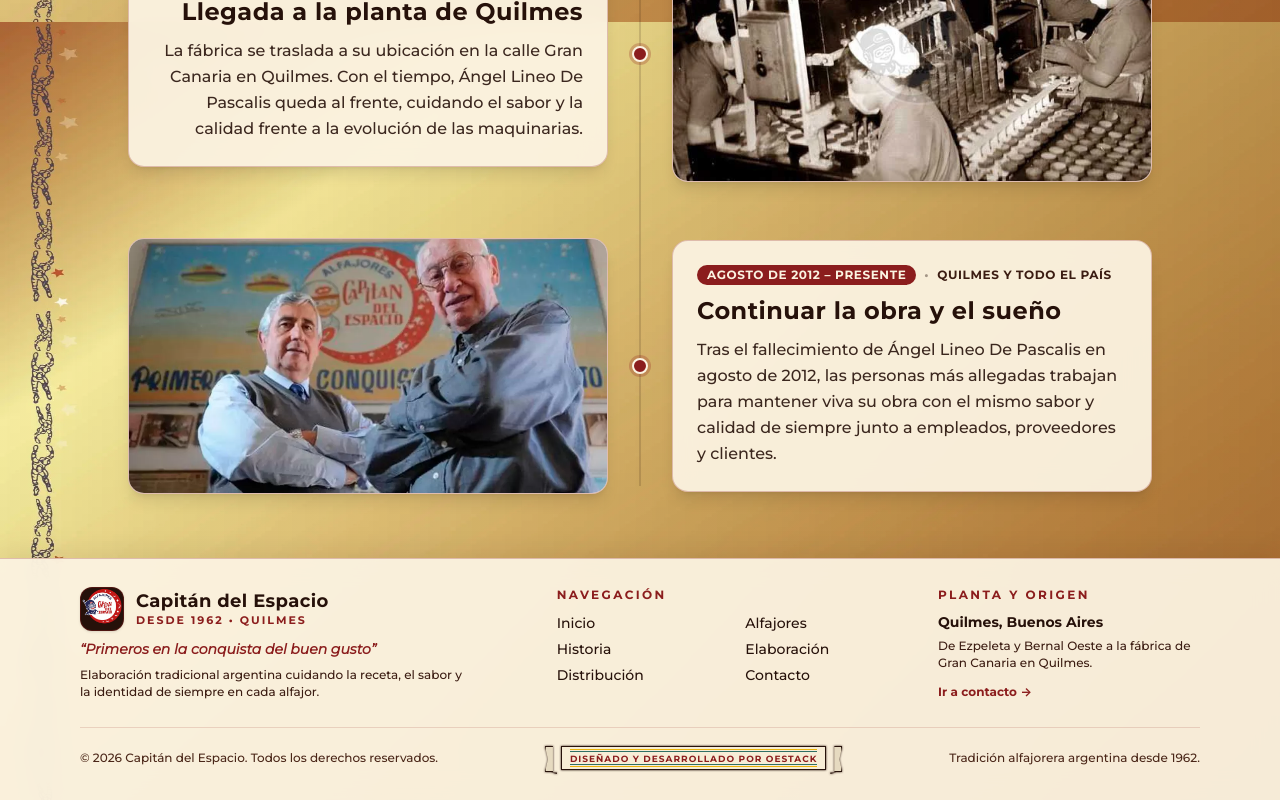
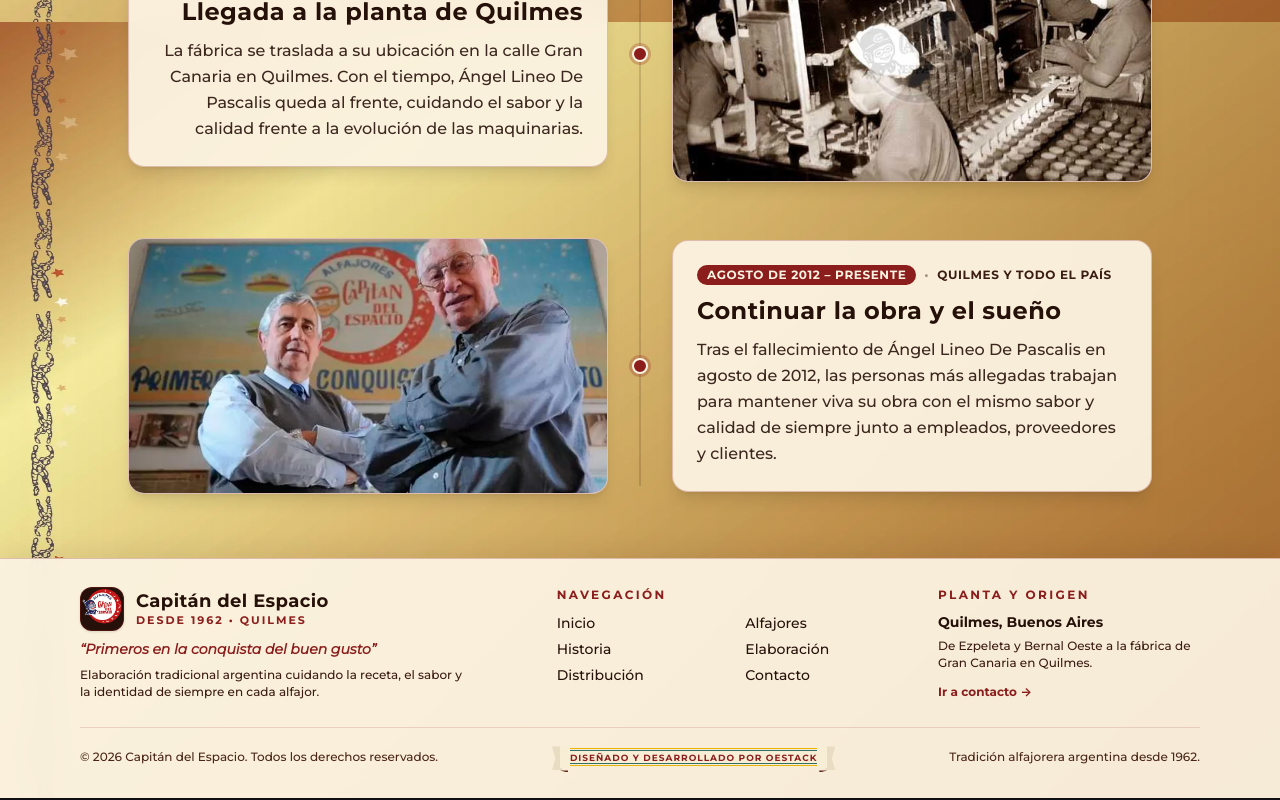
Before and after one commit to oestacksolutions/CapitanDelEspacio, a React (Vite) app: page / in a window 1280 px wide. Shown: the part 2378-3178 px from the top of the page. Built offline with nearby package versions, Linux system fonts and the light colour scheme.

Commit message:
proyecto realizado

```diff
--- a/src/components/common/Footer.jsx
+++ b/src/components/common/Footer.jsx
@@ -125,26 +125,26 @@ export default function Footer() {
             © {currentYear} {COMPANY_INFO.companyName}. Todos los derechos reservados.
           </p>
 
-          {/* Cinta miniatura con borde negro clickeable hacia Oestack */}
+          {/* Cinta fina limpia clickeable hacia Oestack */}
           <a
             href="https://oestack.com"
             target="_blank"
             rel="noopener noreferrer"
             aria-label="Diseñado y desarrollado por Oestack"
-            className="order-3 md:order-2 group relative inline-flex items-center justify-center px-2.5 py-0.5 drop-shadow-[0_0_1px_rgba(38,17,10,0.95)] transition-transform duration-200 hover:-translate-y-0.5 focus:outline-none"
+            className="order-3 md:order-2 group relative inline-flex items-center justify-center mx-2 py-0.5 transition-transform duration-200 hover:-translate-y-0.5 focus:outline-none"
           >
             {/* Cola izquierda */}
             <span
               aria-hidden="true"
-              className="pointer-events-none absolute -left-1.5 top-[1.5px] h-[calc(100%-1.5px)] w-2 bg-[#e6dac0] border-y border-l border-[#26110a]"
+              className="pointer-events-none absolute -left-2 top-[2px] h-[calc(100%-2px)] w-2.5 bg-[#e8dcc2]"
               style={{
-                clipPath: 'polygon(0 0, 100% 0, 100% 100%, 0 100%, 38% 50%)',
+                clipPath: 'polygon(0 0, 100% 0, 100% 100%, 0 100%, 35% 50%)',
               }}
             />
-            {/* Pliegue triangular izquierdo */}
+            {/* Triángulo marrón izquierdo debajo */}
             <span
               aria-hidden="true"
-              className="pointer-events-none absolute left-0 -bottom-[1.5px] h-[1.5px] w-1.5 bg-[#26110a]"
+              className="pointer-events-none absolute left-0 -bottom-[2px] h-[2px] w-2 bg-[#5c2314]"
               style={{
                 clipPath: 'polygon(0 0, 100% 0, 100% 100%)',
               }}
@@ -153,22 +153,22 @@ export default function Footer() {
             {/* Cola derecha */}
             <span
               aria-hidden="true"
-              className="pointer-events-none absolute -right-1.5 top-[1.5px] h-[calc(100%-1.5px)] w-2 bg-[#e6dac0] border-y border-r border-[#26110a]"
+              className="pointer-events-none absolute -right-2 top-[2px] h-[calc(100%-2px)] w-2.5 bg-[#e8dcc2]"
               style={{
-                clipPath: 'polygon(0 0, 100% 0, 62% 50%, 100% 100%, 0 100%)',
+                clipPath: 'polygon(0 0, 100% 0, 65% 50%, 100% 100%, 0 100%)',
               }}
             />
-            {/* Pliegue triangular derecho */}
+            {/* Triángulo marrón derecho debajo */}
             <span
               aria-hidden="true"
-              className="pointer-events-none absolute right-0 -bottom-[1.5px] h-[1.5px] w-1.5 bg-[#26110a]"
+              className="pointer-events-none absolute right-0 -bottom-[2px] h-[2px] w-2 bg-[#5c2314]"
               style={{
                 clipPath: 'polygon(0 0, 100% 0, 0 100%)',
               }}
             />
 
-            {/* Cuerpo miniatura de la cinta */}
-            <span className="relative z-10 flex flex-col justify-center bg-[#f7edd6] border border-[#26110a] shadow-2xs px-2 py-[2px] group-hover:bg-[#fbf3e1] transition-colors">
+            {/* Cuerpo central limpio sin sombreado sucio */}
+            <span className="relative z-10 flex flex-col justify-center bg-[#f8eed6] px-2.5 py-[2px] group-hover:bg-[#fbf3e1] transition-colors">
               <span
                 aria-hidden="true"
                 className="w-full h-[1px] bg-[#eab308] mb-[1px]"
```
